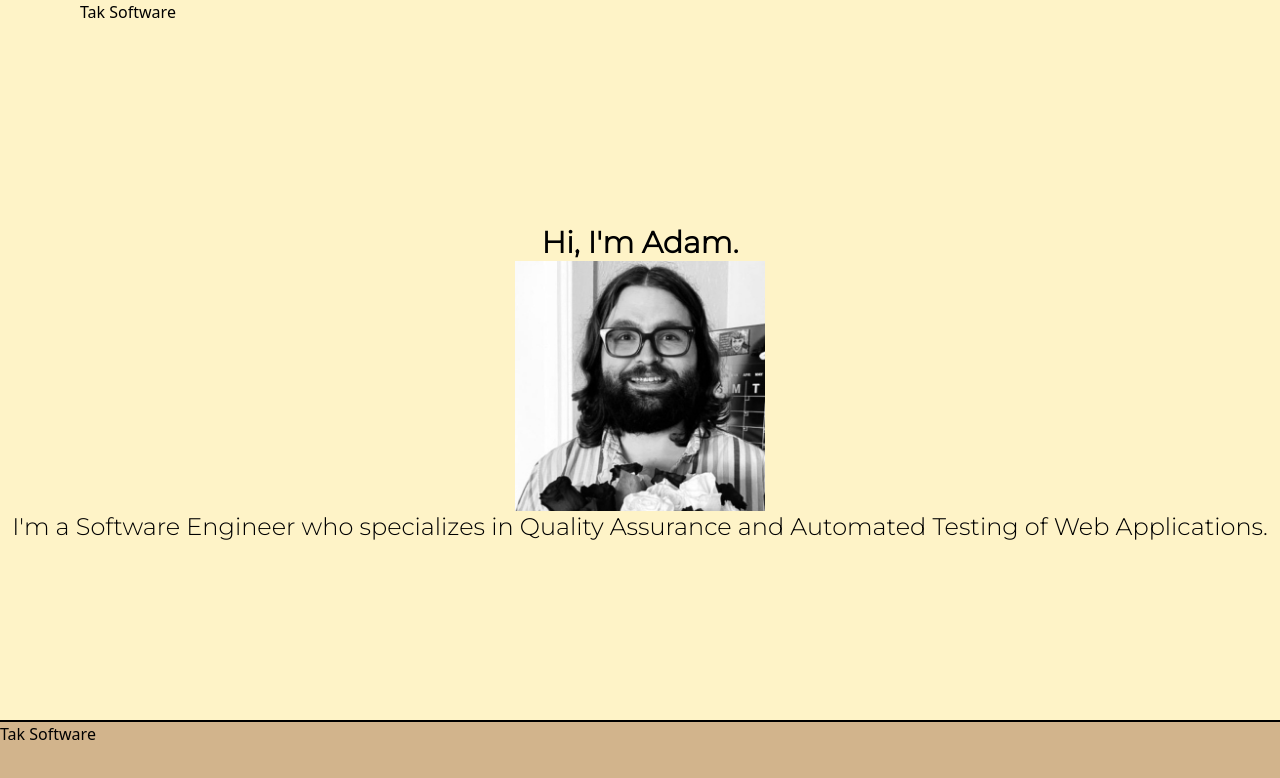
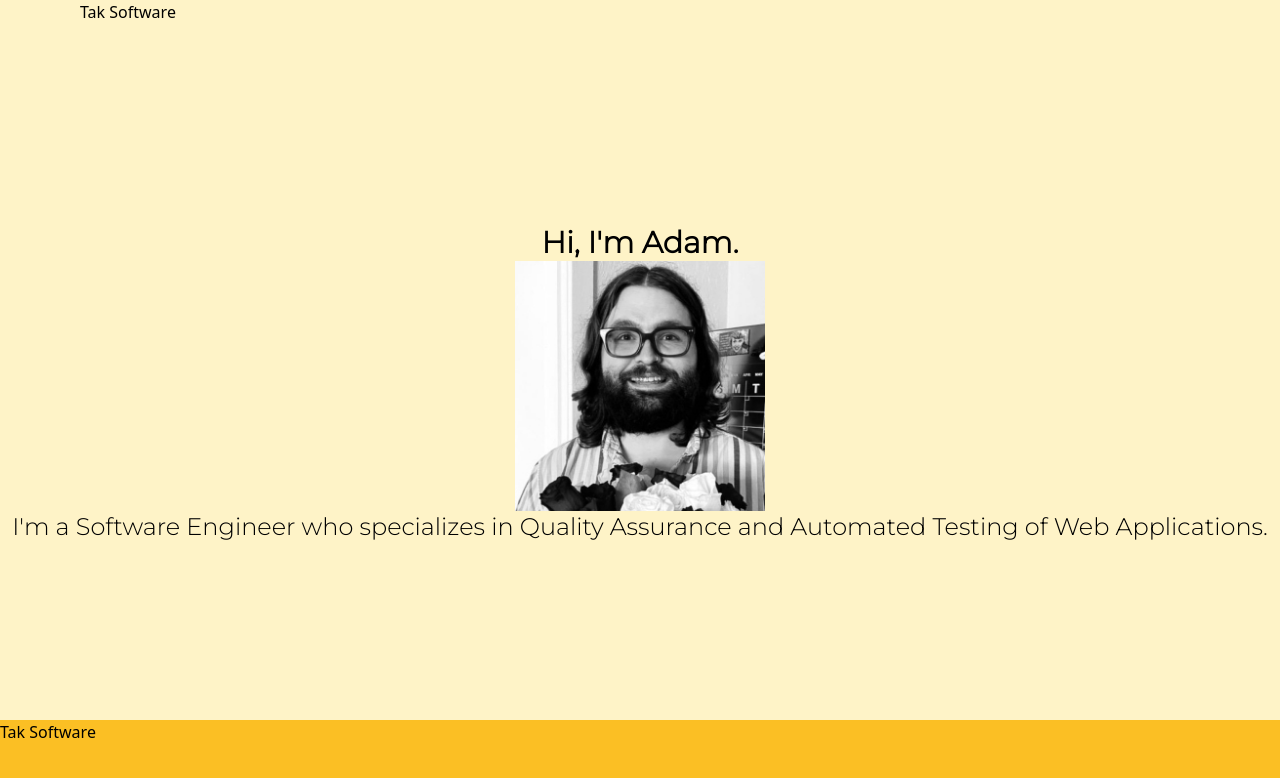
Before and after one commit to AdamDTak2112/AdamDTak2112.github.io, a Next.js app: page / in a window 1280 px wide. Shown: the top 778 px of the page. Built offline with nearby package versions, Linux system fonts and the light colour scheme.

Commit message:
pre-color change

```diff
--- a/src/app/footer.js
+++ b/src/app/footer.js
@@ -8,19 +8,10 @@ import styles from './footer.module.css';
 
 export default function Footer(){
     return (
-        <footer>
-            <div className="sticky bottom-0">
-                <Row>
-                    <Col>
-                    <div className={styles.footerContainer}>
-                        <h5 className='brand-name'>Tak Software</h5>
-                    </div>
-                    </Col>
-                </Row>
+        <footer className="w-full min-h-[10%]">
+            <div className="sticky bottom-0 columns-2 md:columns-3 h-full bg-amber-400 w-full">
+                    <h5 className='brand-name'>Tak Software</h5>
             </div>
-
-
-
         </footer>
     );
 }
--- a/src/app/globals.css
+++ b/src/app/globals.css
@@ -8,9 +8,9 @@
 
 body, html {
   background-color: bisque;
-  position:relative;
+  position: relative;
   height: 100%;
-
+  width: 100%;
 }
 
 #salutation {
--- a/src/app/layout.js
+++ b/src/app/layout.js
@@ -14,7 +14,7 @@ export default function RootLayout({ children }) {
   return (
     <html lang="en">
 
-      <body>
+      <body className="w-screen">
         <div className="container flex flex-col justify-between h-screen mx-auto
        bg-amber-100 min-w-full">
           <Header/>
--- a/src/app/page.js
+++ b/src/app/page.js
@@ -14,11 +14,11 @@ export default function HomePage() {
     return (
 
 
-                <div className="container mx-auto flex flex-col"id={styles.salutation}>
+                <div className="container mx-auto flex flex-col justify-between"id={styles.salutation}>
                     <h1 className="text-3xl font-bold">Hi, I'm Adam.</h1>
                     <div className="py-100">
                         <Image
-                            className='mx-auto my-25'
+                            className='mx-auto'
                             src={imageSource}
                             width={250}
                             height={250}
```
